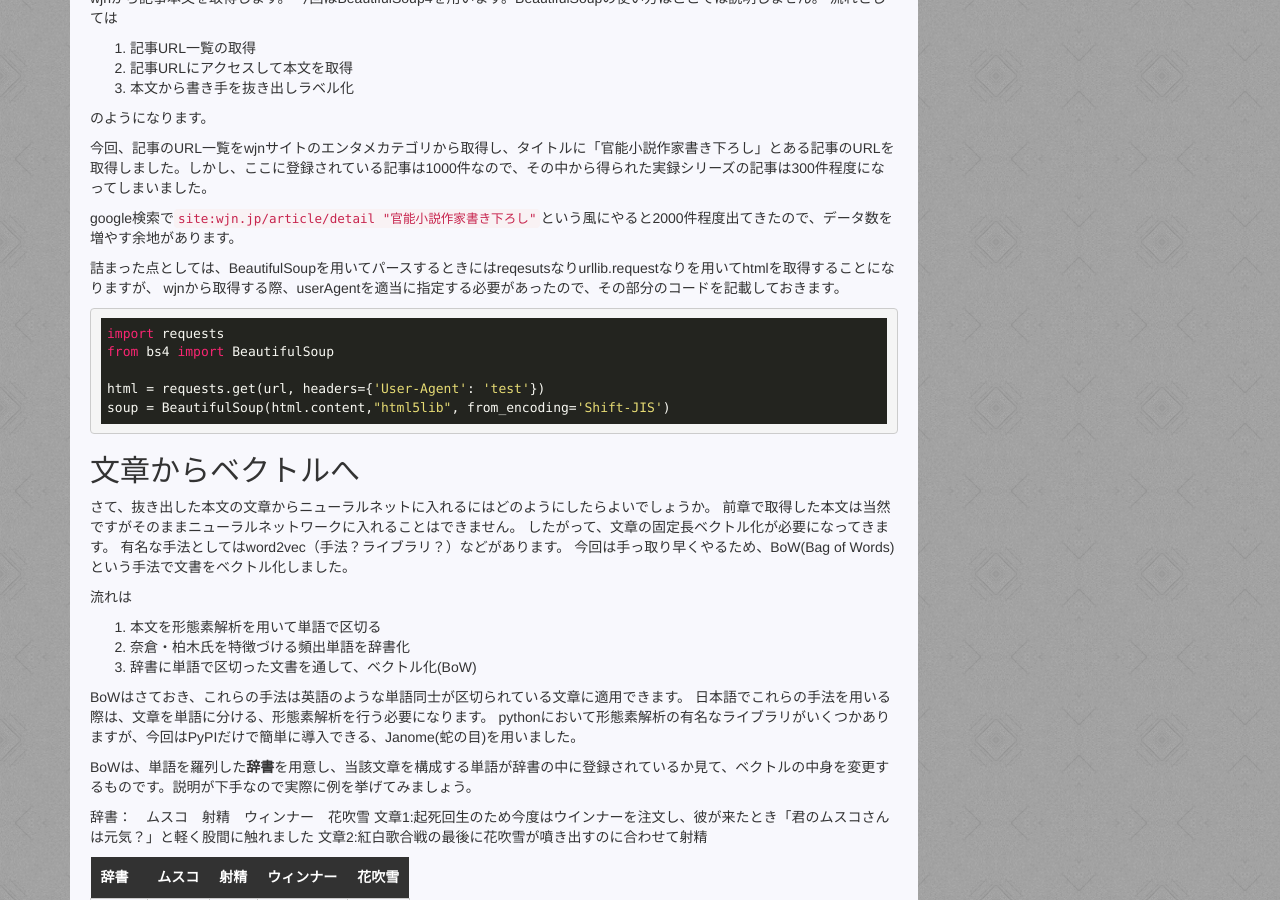
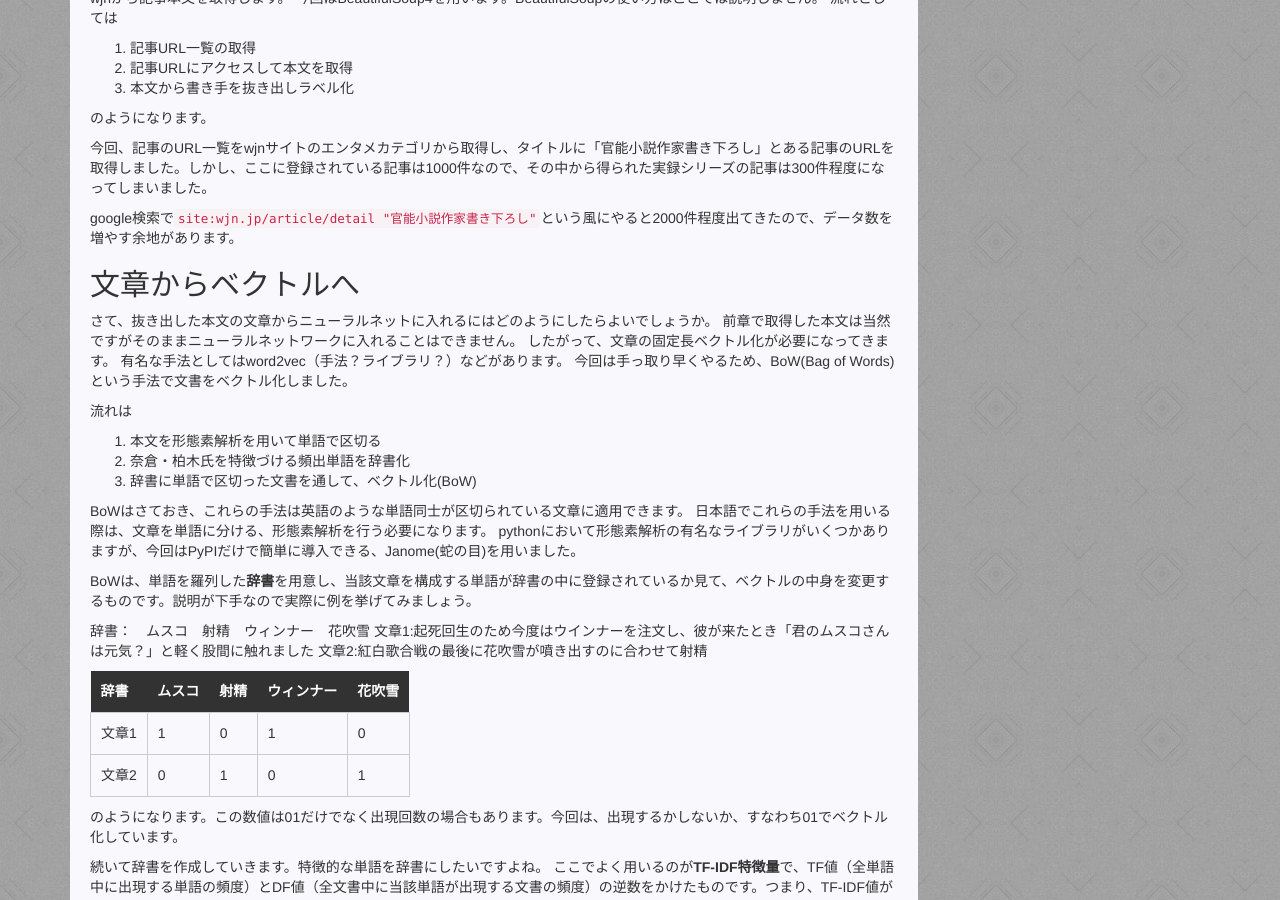
Before and after one commit to hanarchy/hanarchy.github.io, a Jekyll site: the page built from _posts/diary/2017-01-08-detect_wjn_author.md, in a window 1280 px wide and 900 px high, scrolled down 1584 px. Built offline with Jekyll 4.4.1, drawn with Linux system fonts in a browser that asks for light colours; comment, search, counter and statistics services are not loaded.

Commit message:
Update 2017-01-08-detect_wjn_author.md

````diff
--- a/_posts/diary/2017-01-08-detect_wjn_author.md
+++ b/_posts/diary/2017-01-08-detect_wjn_author.md
@@ -92,16 +92,6 @@ wjnから記事本文を取得します。
 
 google検索で`site:wjn.jp/article/detail "官能小説作家書き下ろし"`という風にやると2000件程度出てきたので、データ数を増やす余地があります。
 
-詰まった点としては、BeautifulSoupを用いてパースするときにはreqesutsなりurllib.requestなりを用いてhtmlを取得することになりますが、
-wjnから取得する際、userAgentを適当に指定する必要があったので、その部分のコードを記載しておきます。
-
-```python
-import requests
-from bs4 import BeautifulSoup
-
-html = requests.get(url, headers={'User-Agent': 'test'})
-soup = BeautifulSoup(html.content,"html5lib", from_encoding='Shift-JIS')
-```
 
 ## 文章からベクトルへ
 さて、抜き出した本文の文章からニューラルネットに入れるにはどのようにしたらよいでしょうか。
````
